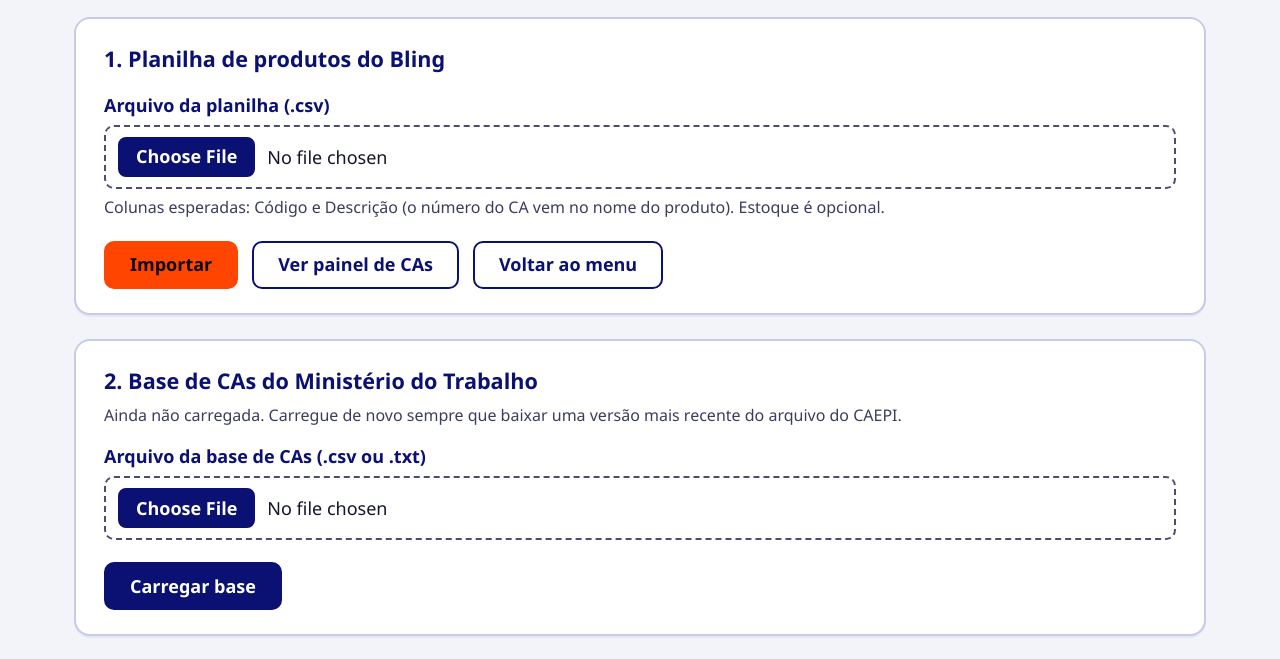
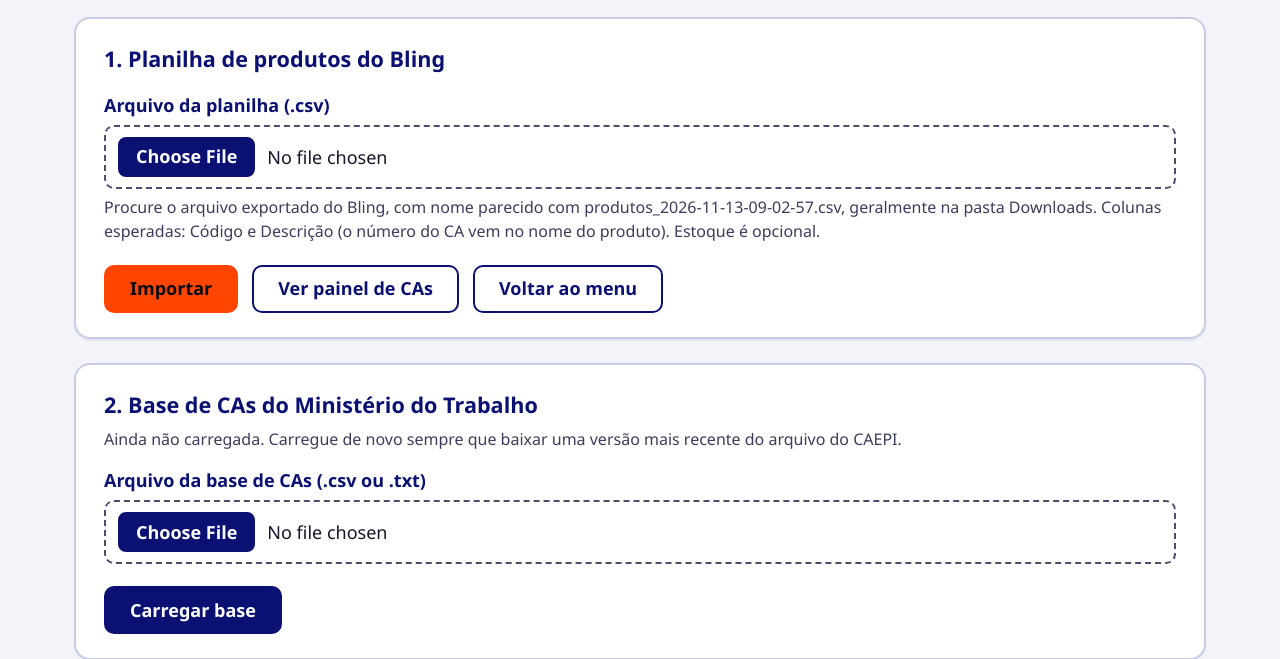
Before and after one commit to helenaborsare/union-safety-alerta-ca-mvp, a Flask app: page /importar in a window 1280 px wide. Shown: the part 216-875 px from the top of the page. Before the commit the page ends 854 px from the top, so only its background shows below. Run offline with Flask 3, Linux system fonts and the light colour scheme; the visitor is signed in with stand-in values (Sample User, id 1).

Commit message:
Importação: orienta qual arquivo enviar e onde costuma ficar

```diff
--- a/app/templates/importar.html
+++ b/app/templates/importar.html
@@ -10,7 +10,7 @@
     <input type="hidden" name="csrf_token" value="{{ csrf_token() }}">
     <label for="arquivo-produtos">Arquivo da planilha (.csv)</label>
     <input id="arquivo-produtos" name="arquivo" type="file" accept=".csv" required>
-    <p class="ajuda">Colunas esperadas: Código e Descrição (o número do CA vem no nome do produto). Estoque é opcional.</p>
+        <p class="ajuda">Procure o arquivo exportado do Bling, com nome parecido com produtos_2026-11-13-09-02-57.csv, geralmente na pasta Downloads. Colunas esperadas: Código e Descrição (o número do CA vem no nome do produto). Estoque é opcional.</p>
     <div class="acoes">
       <button class="btn btn-principal" type="submit">Importar</button>
       <a class="btn" href="{{ url_for('main.painel') }}">Ver painel de CAs</a>
```
